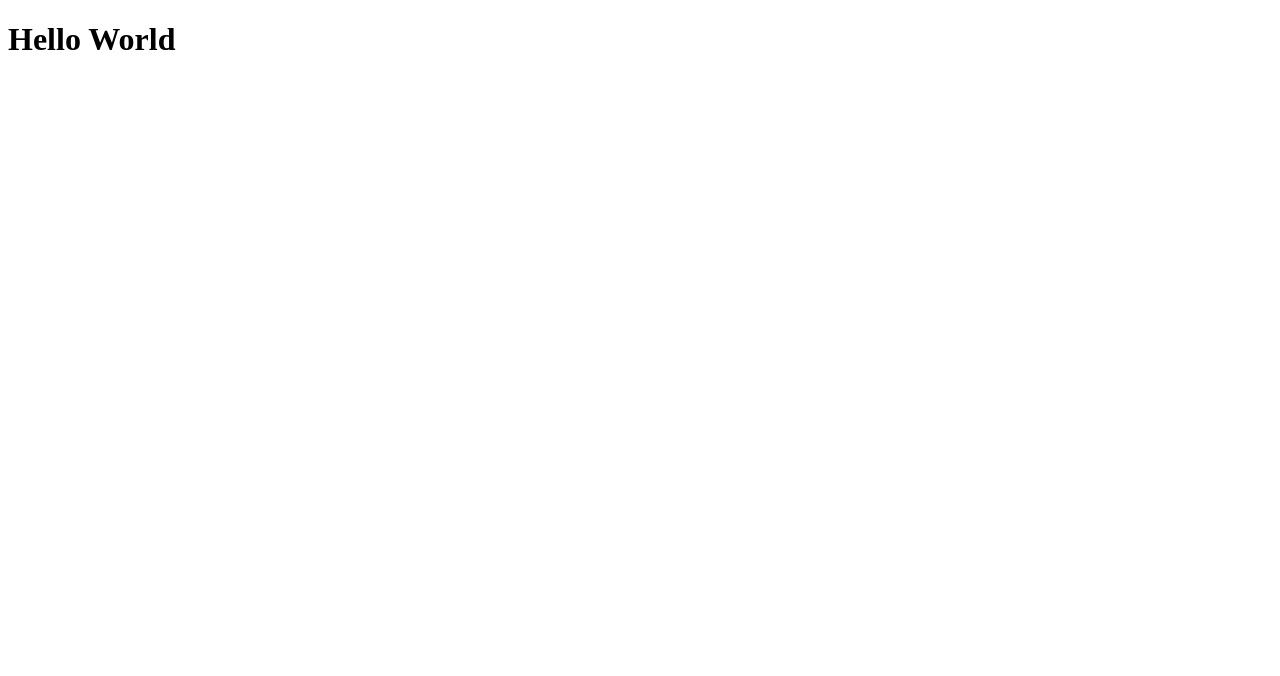
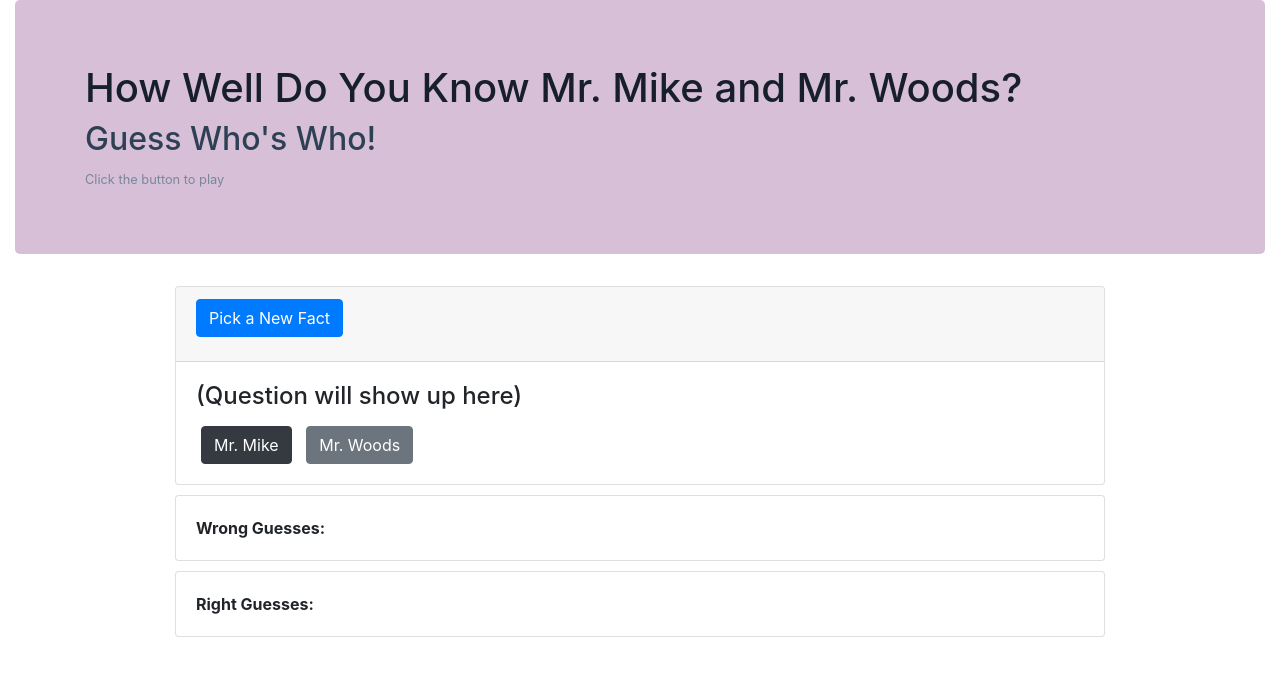
Before and after one commit to Ryan-lam4/navy, a plain HTML site: page myproject.html in a window 1280 px wide. Drawn offline with nearby package versions, Linux system fonts and the light colour scheme.

Commit message:
adding js and css

```diff
--- /dev/null
+++ b/guessingGame.js
@@ -0,0 +1,33 @@
+//Varaibles
+    var mikeFacts = [" has been around the world twice, but never been to Atlantic City",
+    "'s wife's grandmother was a computer programmer",
+    " claims he was the first Young Men's Christian Association Jewish Indian Chief",
+    "'s grandmother was married to an Oppenheimer (as in J. Robert Oppenheimer)",
+    " can spin his tongue 360 degrees"];
+
+    var woodsFacts = [" is colorblind",
+    " loves to play video games",
+    " is half-Guatemalan",
+    "'s favorite food is enchiladas",
+    " has visited 38 of the 50 states in the USA"];
+
+    var chosenPerson = "";
+
+    var chosenQuestion = "";
+
+    var pickPerson = ["mikeFacts", "woodsFacts"];
+
+
+document.getElementById("newFact").addEventListener("click", function() {
+    chosenPerson = pickPerson[Math.floor(Math.random() * pickPerson.length)]
+
+    if(chosenPerson == "mikeFacts") {
+        chosenQuestion = mikeFacts[Math.floor(Math.random() * mikeFacts.length)]
+    }
+
+    else if(chosenPerson == "woodsFacts") {
+        chosenQuestion = woodsFacts[Math.floor(Math.random() * woodsFacts.length)]
+    }
+
+    document.getElementById("question").innerHTML = "Who" + chosenQuestion + "?"
+});
--- a/myproject.html
+++ b/myproject.html
@@ -1,9 +1,55 @@
 <!DOCTYPE html>
 <html>
-    <head>
-        <title></title>
-    </head>
-    <body>
-        <h1>Hello World</h1>
-    </body>
+<head>
+    <link rel="stylesheet" href="style.css">
+    <link rel="stylesheet" href="https://stackpath.bootstrapcdn.com/bootstrap/4.5.2/css/bootstrap.min.css">
+    <title>Game</title>
+</head>
+
+<body>
+
+  <div class="container-fluid">
+    <div class="jumbotron">
+      <div class="container">
+        <h1>How Well Do You Know Mr. Mike and Mr. Woods?</h1>
+        <h2>Guess Who's Who!</h2>
+        <small>Click the button to play</small>
+      </div>
+    </div>
+
+    <div class="row">
+      <div class="col-lg-9">
+
+        <div class="card">
+            <div class="card-header">
+                <h3 class="card-title"><button type="button" class="btn btn-primary" id="newFact">Pick a New Fact</button></h3>
+            </div>
+            <div class="card-body">
+                <div>
+                    <h4 id="question">(Question will show up here)</h4>
+                </div>
+
+                <div class="choice-button">
+                    <button type="button" class="btn btn-dark">Mr. Mike</button>
+                </div>
+                <div class="choice-button">
+                    <button type="button" class="btn btn-secondary">Mr. Woods</button>
+                </div>
+          </div>
+        </div>
+
+        <div class="card">
+          <div class="card-body">
+            <strong>Wrong Guesses: </strong> <span id="wrong-guesses"></span>
+          </div>
+        </div>
+
+        <div class="card">
+          <div class="card-body">
+            <strong>Right Guesses: </strong> <span id="right-guesses"></span>
+          </div>
+        </div>
+
+<script src= "guessingGame.js"></script>
+</body>
 </html>
--- /dev/null
+++ b/style.css
@@ -0,0 +1,43 @@
+div.jumbotron {
+    background-color: thistle;
+}
+
+h1 {
+    color: #17202A;
+}
+
+h2 {
+    color: #2E4053;
+}
+
+small {
+    color: lightslategray;
+}
+
+div.col-lg-9 {
+    margin: 0 auto;
+    float: none;
+    margin-bottom: 10px;
+}
+
+div.card {
+    margin: 0 auto;
+    float: none;
+    margin-bottom: 10px;
+}
+
+div.btn {
+    margin: 0 auto;
+    float: none;
+    margin-bottom: 10px;
+}
+
+#question {
+    margin-bottom: 10px;
+}
+
+div.choice-button {
+    padding: 5px;
+    padding-bottom: 0px;
+    display: inline-block;
+}
```
